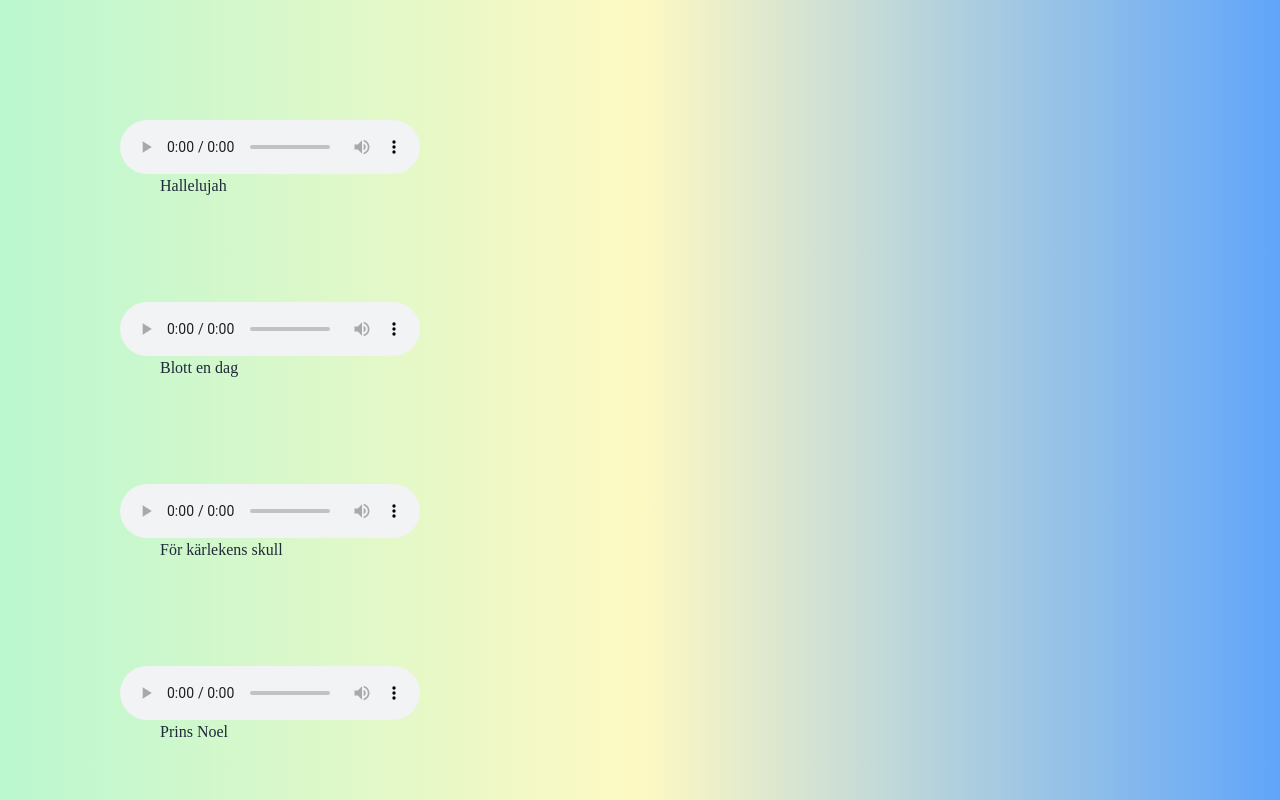
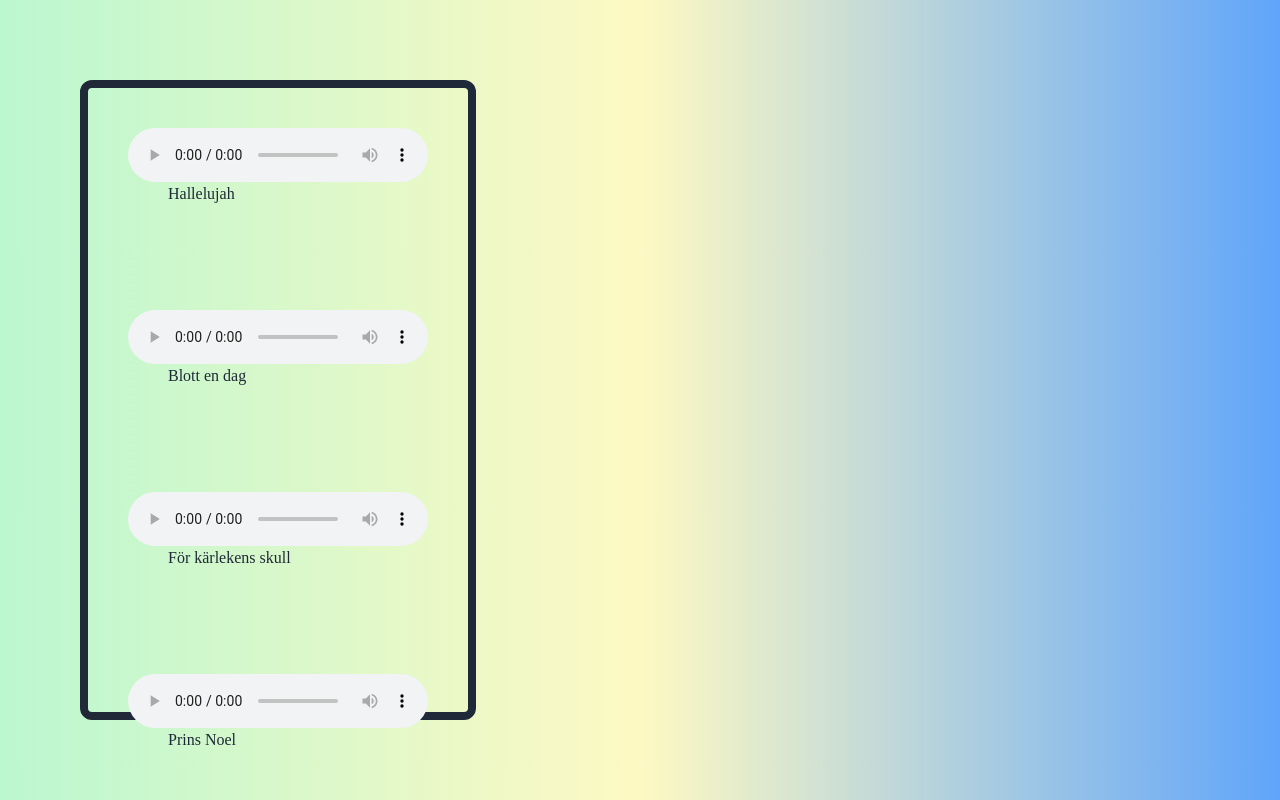
Before and after one commit to arnetzlinder/Hobbyprojekt---git, a Vue app: page / in a window 1280 px wide. Built offline with nearby package versions, Linux system fonts and the light colour scheme; a web font is replaced by a local one.

Commit message:
added border to audioPlay

```diff
--- a/src/components/AudioPlay.vue
+++ b/src/components/AudioPlay.vue
@@ -8,7 +8,7 @@ export default{};
     <div class="text-gray-800 p-20 h-screen flex relative">
 
 
-        <div class="flex  flex-col text-gray-800 content-evenly">
+        <div class="flex  flex-col text-gray-800 content-evenly border-8 border-gray-800 rounded-xl">
             <label class="text-gray-800 md:hover:scale-125 lg:hover:scale-125 p-10">
             <audio controls>
                 <source src="/Hallelujah.mp3" type="audio/mpeg">
```
